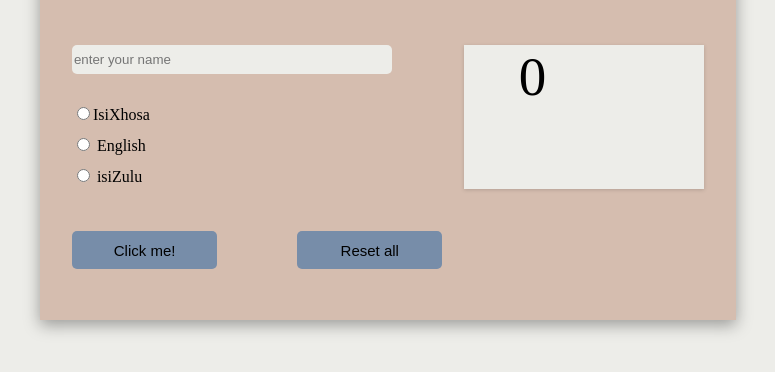
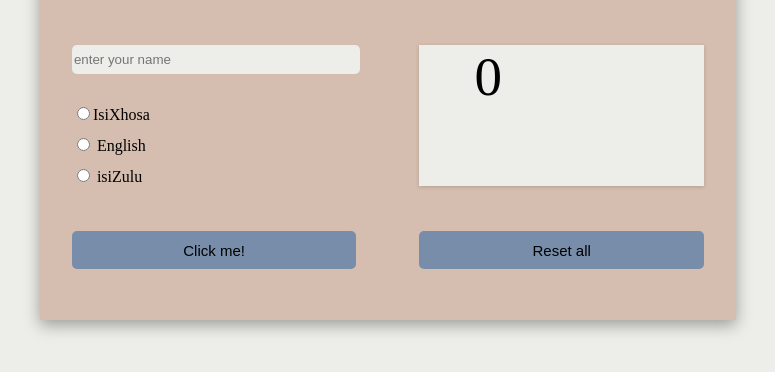
Before and after one commit to Yamisa11/greetings-exercise, a plain HTML site: page index.html in a window 1280 px wide. Shown: the part 162-534 px from the top of the page, without its empty margins (183-958 px from the left). Drawn offline with Linux system fonts and the light colour scheme.

Commit message:
more styling

```diff
--- a/style/style.css
+++ b/style/style.css
@@ -18,8 +18,8 @@ body{
 .aside{
     float:right;
     box-shadow: rgba(0, 0, 0, 0.16) 0px 1px 4px;
-    width: 38%;
-    height: 9em;
+    width: 45%;
+    height: 8.8em;
     background-color: #edede9;
 }
 h1{
@@ -31,7 +31,7 @@ button{
  border: none;
  height: 2.5em;
  font-size: 15px;
- width: 23%;
+ width: 45%;
  background-color: #778da9;
 }
 .radio{
@@ -51,13 +51,13 @@ button{
 .name{
     border-radius: 5px;
     height: 2em;
-    width: 50%;
+    width: 45%;
     border: none;
     background-color: #edede9;
 
 }
 .reset{
-    margin-left: 12%;
+    float: right;
 }
 .displayText{
     height: 2em;
@@ -79,13 +79,13 @@ button{
     *{
         font-size: medium;
     }
-    button{
+    /* button{
         width: fit-content;
 
-    }
-    .reset{
+    } */
+    /* .reset{
         margin-left: 10%;
-    }
+    } */
     #displayNumber{
         padding: 0.5em;
     }
```
